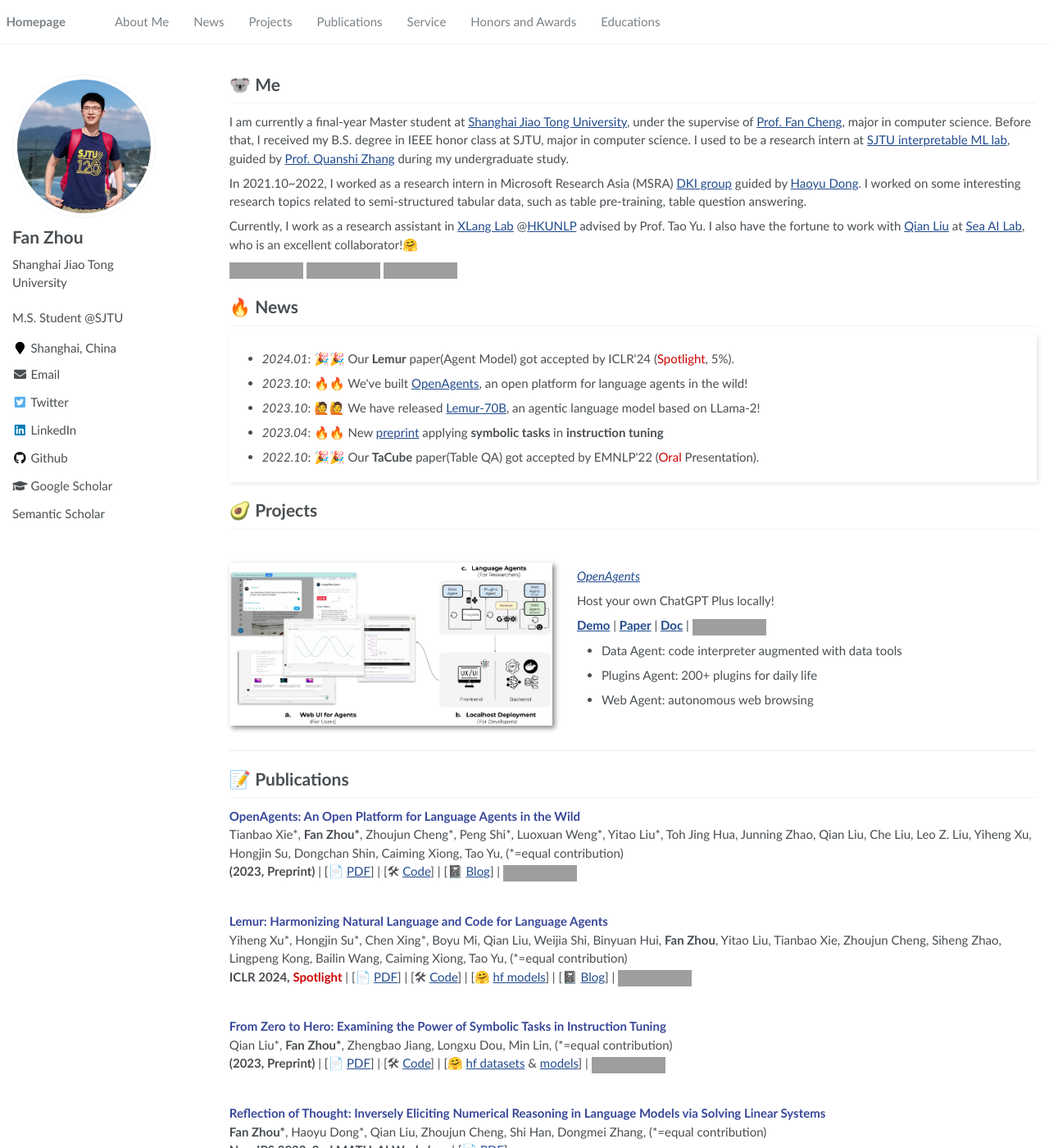
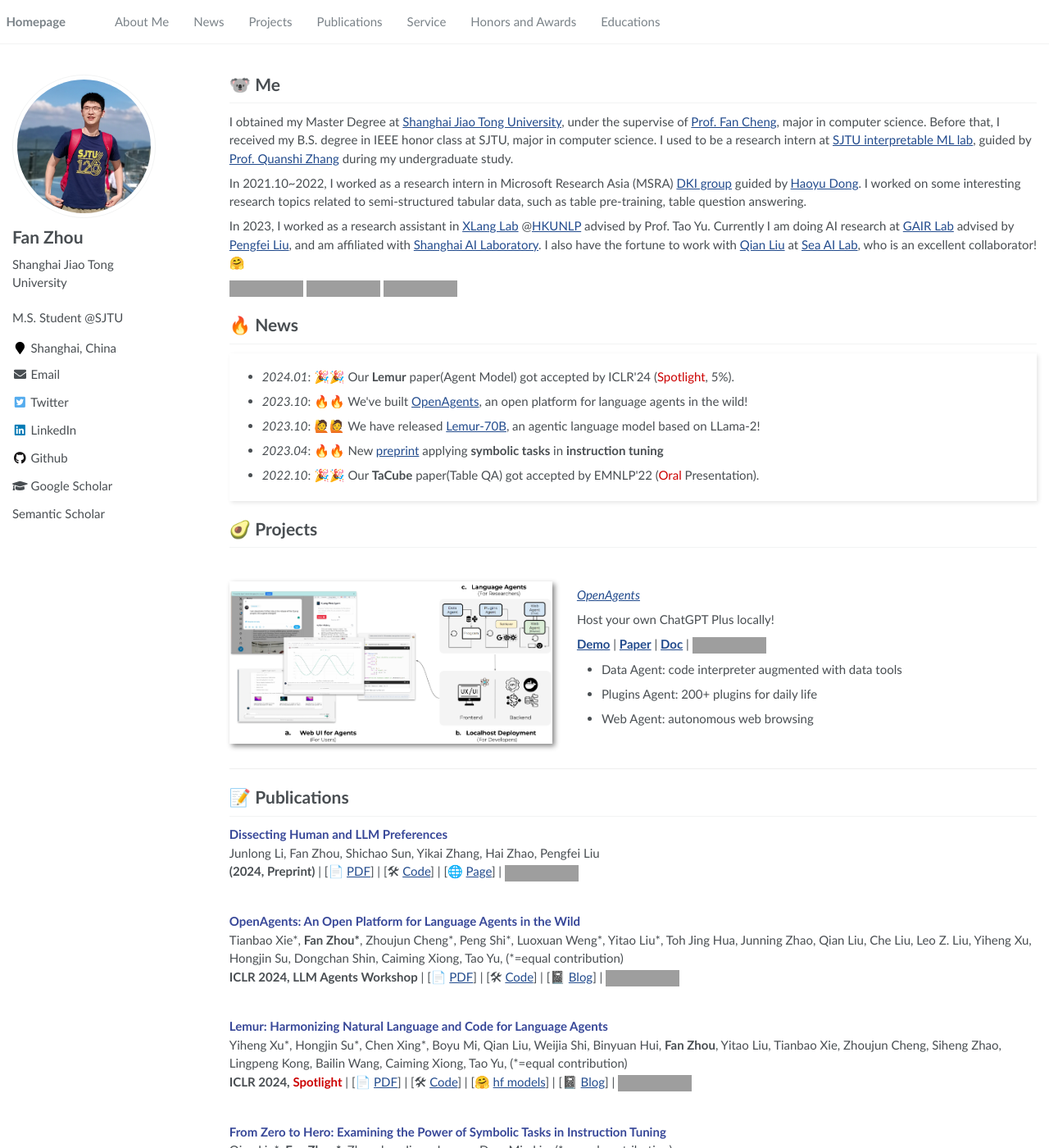
Before and after one commit to koalazf99/koalazf99.github.io, a Jekyll site: the page built from _pages/about.md, in a window 1280 px wide and 1400 px high. Shown: the whole window at 82% size. Built offline with Jekyll 4.4.1, drawn with Linux system fonts in a browser that asks for light colours; a style sheet for code colours, icons or effects is not loaded; some of the changed text lies outside the part shown; grey boxes are pictures that could not be loaded.

Commit message:
update: master graduation

```diff
--- a/_pages/about.md
+++ b/_pages/about.md
@@ -19,12 +19,12 @@
 
 # 🐨 Me
 
-I am currently a final-year Master student at [Shanghai Jiao Tong University](https://en.sjtu.edu.cn/), under the supervise of [Prof. Fan Cheng](https://www.cs.sjtu.edu.cn/~chengfan/index.html), major in computer science. Before that, I received my B.S. degree in IEEE honor class at SJTU, major in computer science. I used to be a research intern at [ SJTU interpretable ML lab](https://sjtu-xai-lab.github.io/), guided by [Prof. Quanshi Zhang](http://qszhang.com) during my undergraduate study.
+I obtained my Master Degree at [Shanghai Jiao Tong University](https://en.sjtu.edu.cn/), under the supervise of [Prof. Fan Cheng](https://www.cs.sjtu.edu.cn/~chengfan/index.html), major in computer science. Before that, I received my B.S. degree in IEEE honor class at SJTU, major in computer science. I used to be a research intern at [ SJTU interpretable ML lab](https://sjtu-xai-lab.github.io/), guided by [Prof. Quanshi Zhang](http://qszhang.com) during my undergraduate study.
 
 In 2021.10~2022, I worked as a research intern in Microsoft Research Asia (MSRA) [DKI group](https://www.microsoft.com/en-us/research/group/data-knowledge-intelligence/) guided by [Haoyu Dong](https://www.microsoft.com/en-us/research/people/hadong/). I worked on some interesting research topics related to semi-structured tabular data, such as table pre-training, table question answering.
 
-Currently, I work as a research assistant in [XLang Lab](https://xlang.ai) @[HKUNLP](https://hkunlp.github.io/) advised by Prof. Tao Yu.
-I also have the fortune to work with [Qian Liu](https://siviltaram.github.io/) at [Sea AI Lab](https://sail.sea.com/), who is an excellent collaborator!🤗
+In 2023, I worked as a research assistant in [XLang Lab](https://xlang.ai) @[HKUNLP](https://hkunlp.github.io/) advised by Prof. Tao Yu.
+Currently I am doing AI research at [GAIR Lab](https://plms.ai) advised by [Pengfei Liu](http://pfliu.com), and am affiliated with [Shanghai AI Laboratory](https://www.shlab.org.cn/). I also have the fortune to work with [Qian Liu](https://siviltaram.github.io) at [Sea AI Lab](https://sail.sea.com), who is an excellent collaborator!🤗
 
 <a href='https://scholar.google.com/citations?user=qi8UzmkAAAAJ&hl=en'><img src="https://img.shields.io/endpoint?url={{ url | url_encode }}&logo=Google%20Scholar&labelColor=f6f6f6&color=9cf&style=flat&label=citations"></a>
 <a href='./uploads/FZhou_Resume.pdf'><img src="https://img.shields.io/badge/-Fan's Resumé-299DE7?logo=gitbook&logoColor=white"></a>
@@ -88,9 +88,16 @@
 # 📝 Publications
 
 <div class='paper-box-text' markdown="1">
+<strong><font color="#374798">Dissecting Human and LLM Preferences</font></strong>\\
+Junlong Li, Fan Zhou, Shichao Sun, Yikai Zhang, Hai Zhao, Pengfei Liu \\
+**(2024, Preprint)** |  [📄 <a href="https://arxiv.org/abs/2402.11296" style="pdf"><span>PDF</span></a>] | [🛠 <a href="https://github.com/GAIR-NLP/Preference-Dissection" style="code"><span>Code</span></a>] | [🌐 <a href="https://huggingface.co/spaces/Preference-Dissection/Page" style="pdf"><span>Page</span></a>] | [![](https://img.shields.io/github/stars/GAIR-NLP/Preference-Dissection?style=social)](https://github.com/GAIR-NLP/Preference-Dissection)
+</div><br>
+
+
+<div class='paper-box-text' markdown="1">
 <strong><font color="#374798">OpenAgents: An Open Platform for Language Agents in the Wild</font></strong>\\
 Tianbao Xie\*, **Fan Zhou\***, Zhoujun Cheng\*, Peng Shi\*, Luoxuan Weng\*, Yitao Liu\*, Toh Jing Hua, Junning Zhao, Qian Liu, Che Liu, Leo Z. Liu, Yiheng Xu, Hongjin Su, Dongchan Shin, Caiming Xiong, Tao Yu, (*=equal contribution) \\
-**(2023, Preprint)** |  [📄 <a href="https://arxiv.org/abs/2310.10634" style="pdf"><span>PDF</span></a>] | [🛠 <a href="https://github.com/xlang-ai/OpenAgents" style="code"><span>Code</span></a>] | [📓 <a href="https://www.xlang.ai/blog/xlang-intro" style="pdf"><span>Blog</span></a>] | [![](https://img.shields.io/github/stars/xlang-ai/OpenAgents?style=social)](https://github.com/xlang-ai/OpenAgents)
+**ICLR 2024, LLM Agents Workshop** |  [📄 <a href="https://arxiv.org/abs/2310.10634" style="pdf"><span>PDF</span></a>] | [🛠 <a href="https://github.com/xlang-ai/OpenAgents" style="code"><span>Code</span></a>] | [📓 <a href="https://www.xlang.ai/blog/xlang-intro" style="pdf"><span>Blog</span></a>] | [![](https://img.shields.io/github/stars/xlang-ai/OpenAgents?style=social)](https://github.com/xlang-ai/OpenAgents)
 </div><br>
 
 
@@ -139,6 +146,7 @@
 
 # 📖 Service
 - Workshop Reviewer: [Instruction Workshop @ NeurIPS 2023](https://an-instructive-workshop.github.io/)
+- Conference Reviewer: COLING 2024
 
 # 🎖 Honors and Awards
 - MSRA Stars of Tomorrow (Award of Excellent Intern), 2022
```
Also changed, not shown: other parts of _pages/about.md (+1 -1 lines).
